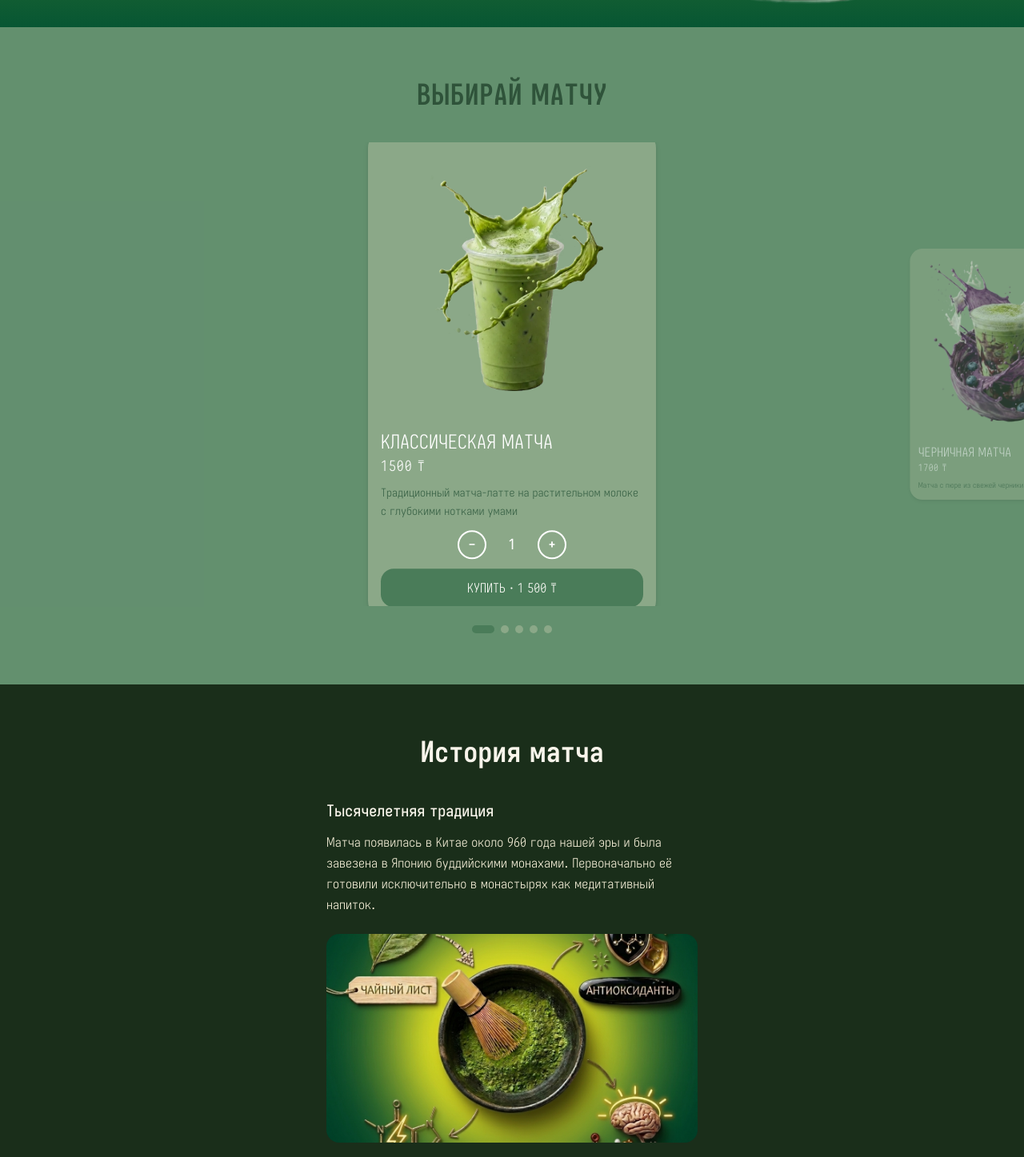
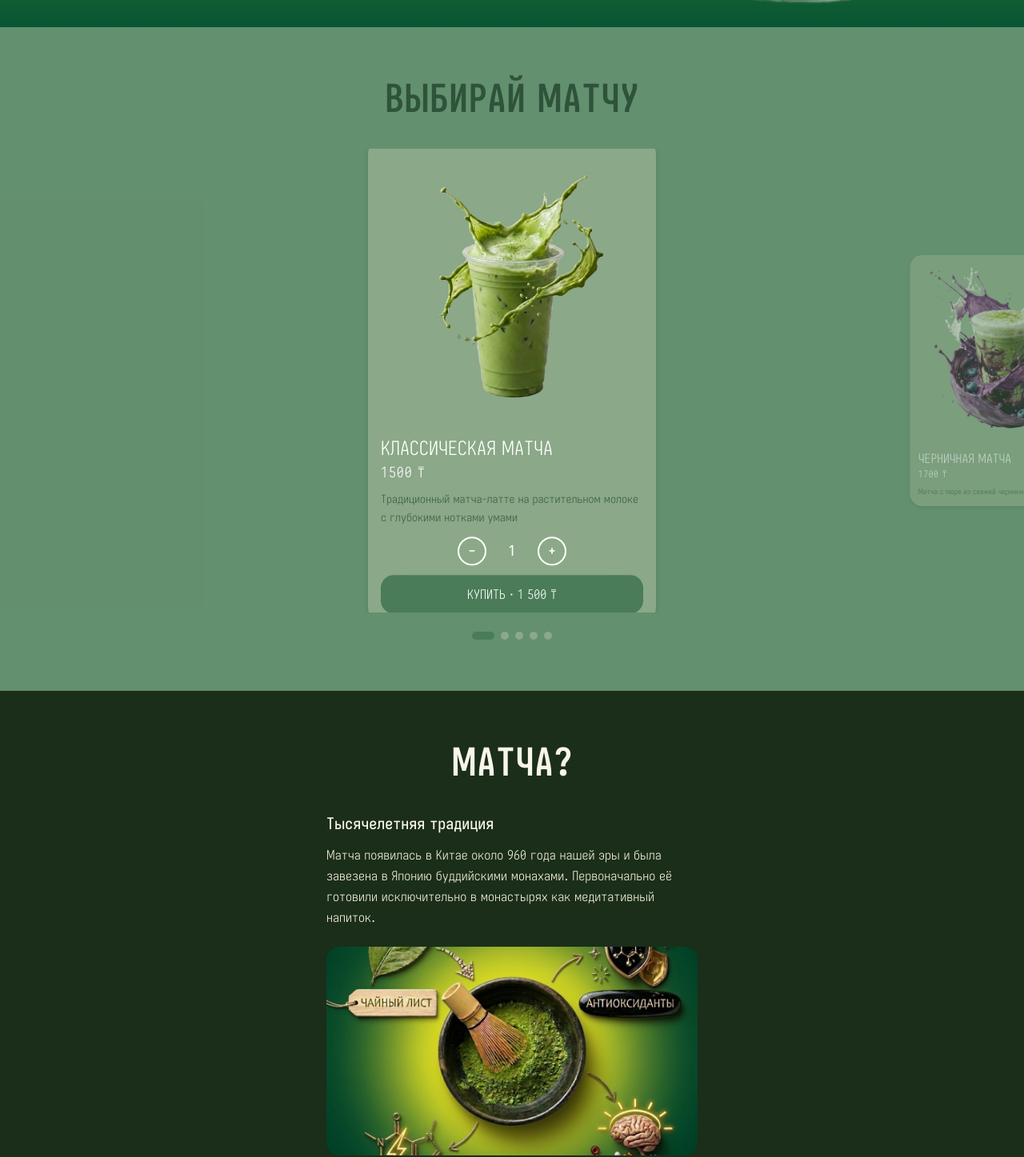
Before and after one commit to bavayra/matcha-cafe, a React (Vite) app: page / in a window 1280 px wide. Shown: the part 766-2213 px from the top of the page at 80% size. Built offline with nearby package versions, Linux system fonts and the light colour scheme; the HTML template or start-up script is replaced by a standard one.

Commit message:
style/feat: changed text content of h2s across the project (similar to nav) and for 768 increased h2s' font sizes

```diff
--- a/src/components/About/About.tsx
+++ b/src/components/About/About.tsx
@@ -25,7 +25,7 @@ export default function About() {
   return (
     <section id="about" className="py-16 bg-cream-50">
       <div className="max-w-lg mx-auto px-6 flex flex-col gap-8">
-        <h2 className="text-4xl font-bold text-matcha-800 text-center">О нас</h2>
+        <h2 className="text-4xl sm:text-5xl font-bold text-matcha-800 text-center">МЫ</h2>
 
         {/* Block 1 */}
         <div>
--- a/src/components/Contacts/Contacts.tsx
+++ b/src/components/Contacts/Contacts.tsx
@@ -47,7 +47,7 @@ export default function Contacts() {
   return (
     <section id="contacts" className="py-16 bg-matcha-900 text-cream-100">
       <div className="max-w-lg mx-auto px-6 flex flex-col gap-10">
-        <h2 className="text-4xl font-bold text-center">Контакты</h2>
+        <h2 className="text-4xl sm:text-5xl font-bold text-center">СВЯЗЬ</h2>
 
         {/* Map */}
         <div className="rounded-2xl overflow-hidden">
--- a/src/components/Drinks/Drinks.tsx
+++ b/src/components/Drinks/Drinks.tsx
@@ -23,7 +23,7 @@ export default function Drinks() {
       }
     >
       <div className="text-center px-6 mb-10">
-        <h2 className="text-4xl font-bold" style={{ color: 'var(--theme-title)' }}>
+        <h2 className="text-4xl sm:text-5xl font-bold" style={{ color: 'var(--theme-title)' }}>
           ВЫБИРАЙ МАТЧУ
         </h2>
       </div>
--- a/src/components/History/History.tsx
+++ b/src/components/History/History.tsx
@@ -22,7 +22,7 @@ export default function History() {
   return (
     <section id="history" className="py-16 bg-matcha-900 text-cream-100">
       <div className="max-w-lg mx-auto px-6 flex flex-col gap-10">
-        <h2 className="text-4xl font-bold text-center">История матча</h2>
+        <h2 className="text-4xl sm:text-5xl font-bold text-center">МАТЧА?</h2>
 
         {blocks.map((block, i) => (
           <div key={i} className="flex flex-col gap-6">
```
